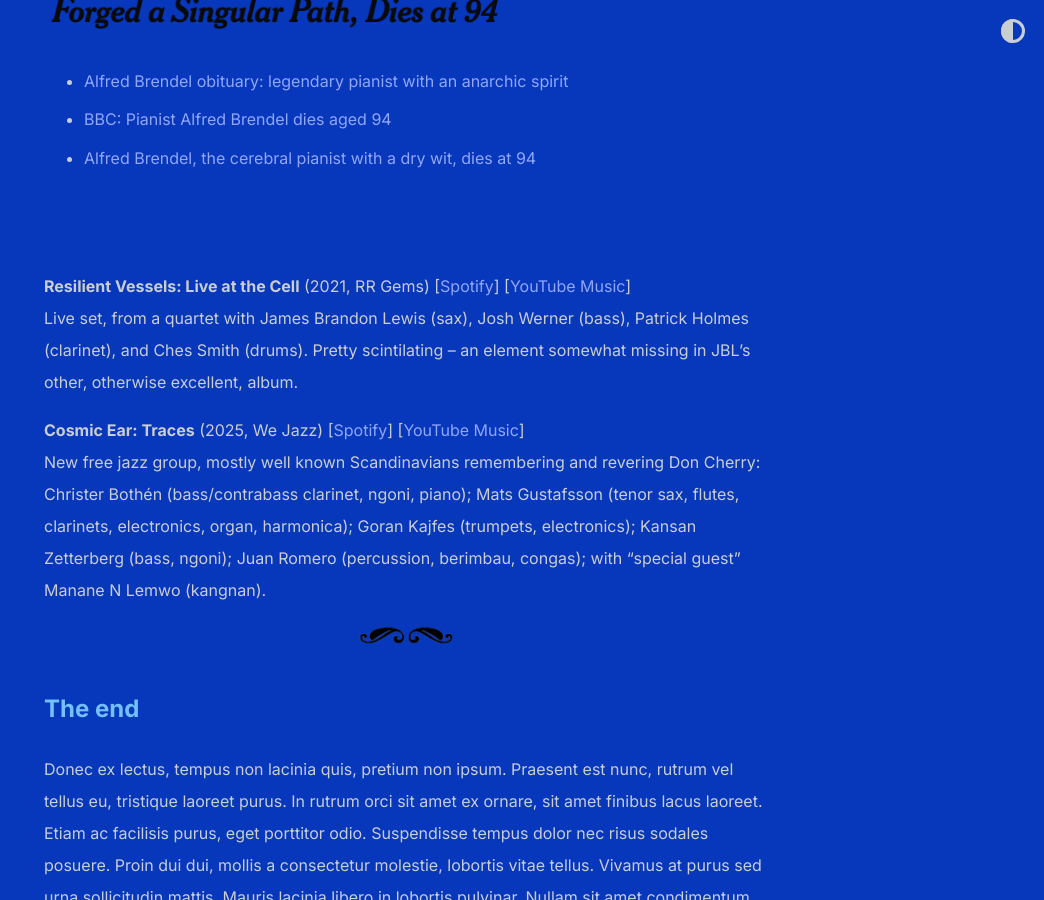
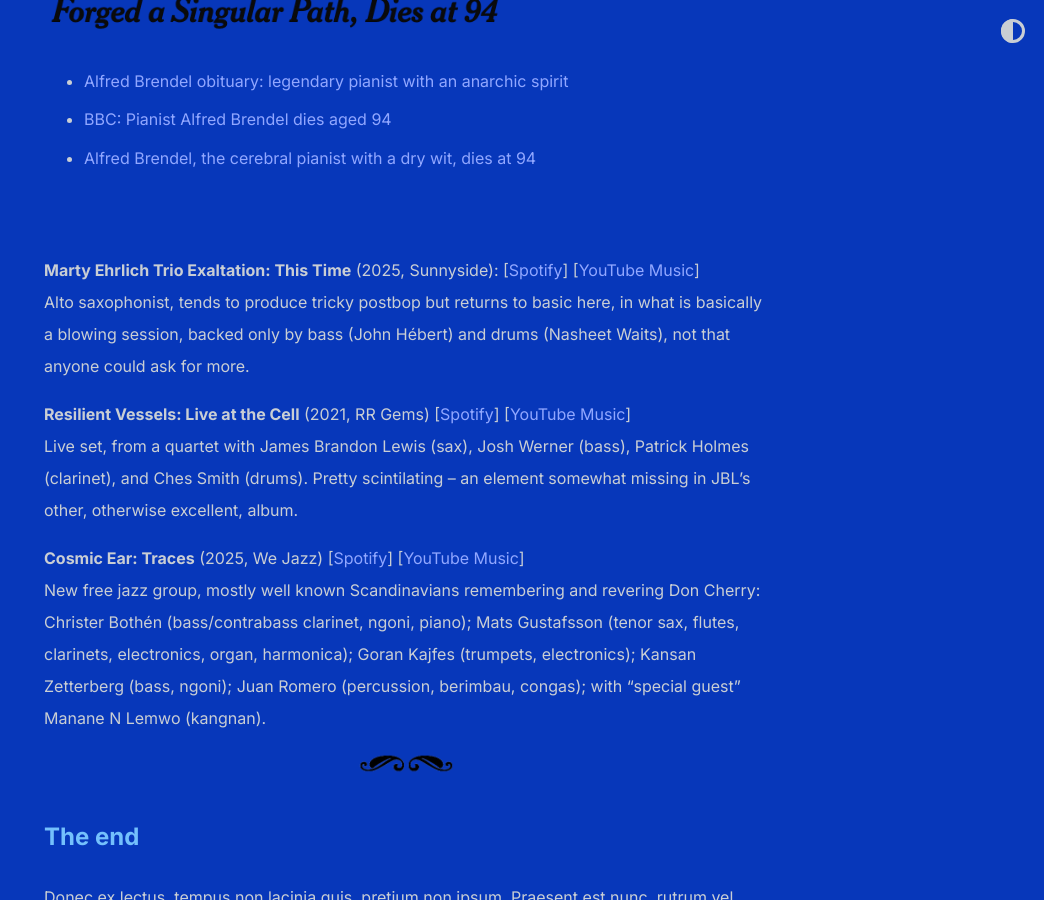
Before and after one commit to shihankanungo/shihankanungo.github.io, a Jekyll site: the page built from mop.md, in a window 1280 px wide and 900 px high, scrolled down 2853 px. Shown: the whole window, without its empty margins (236-1280 px from the left). Built offline with Jekyll 4.4.1, drawn with Linux system fonts in a browser that asks for light colours.

Commit message:
Update mop.md

```diff
--- a/mop.md
+++ b/mop.md
@@ -819,8 +819,9 @@ Isaac showed us around the campus and told us many interesting anecdotes. Mama t
 - [Alfred Brendel, the cerebral pianist with a dry wit, dies at 94](https://www.yourclassical.org/story/2025/06/17/npr-alfred-brendel-obituary)
 
 <br><br>
+**Marty Ehrlich Trio Exaltation: This Time** (2025, Sunnyside): \[[Spotify](https://open.spotify.com/album/2X8jItn6ZOL8UjbsA2rWJQ?si=7r8AiRu5TQiKuDrXvlJJnA)\] \[[YouTube Music](https://music.youtube.com/playlist?list=OLAK5uy_nMdc7bIE1QTaDd-o6HqnLKwO-qmDq3BT8&si=byf7O9KJYbyr75ai)\] <br> Alto saxophonist, tends to produce tricky postbop but returns to basic here, in what is basically a blowing session, backed only by bass (John Hébert) and drums (Nasheet Waits), not that anyone could ask for more.
 
-**Resilient Vessels: Live at the Cell** (2021, RR Gems) \[[Spotify](https://open.spotify.com/album/2X8jItn6ZOL8UjbsA2rWJQ?si=7r8AiRu5TQiKuDrXvlJJnA)\] \[[YouTube Music](https://music.youtube.com/playlist?list=OLAK5uy_muxnFcXW9egcyb0arjnleV3IhC9fEzBfk&si=IhTF6TMUORi8E5qO)\] <br>  Live set, from a quartet with James Brandon Lewis (sax), Josh Werner (bass), Patrick Holmes (clarinet), and Ches Smith (drums). Pretty scintilating -- an element somewhat missing in JBL's other, otherwise excellent, album.
+**Resilient Vessels: Live at the Cell** (2021, RR Gems) \[[Spotify](https://open.spotify.com/album/4EyYRRuzASU9dnAarEsqBB?si=LtLttD0aSRymDRIS2W90pQ)\] \[[YouTube Music](https://music.youtube.com/playlist?list=OLAK5uy_muxnFcXW9egcyb0arjnleV3IhC9fEzBfk&si=IhTF6TMUORi8E5qO)\] <br>  Live set, from a quartet with James Brandon Lewis (sax), Josh Werner (bass), Patrick Holmes (clarinet), and Ches Smith (drums). Pretty scintilating -- an element somewhat missing in JBL's other, otherwise excellent, album.
 
 **Cosmic Ear: Traces** (2025, We Jazz) \[[Spotify](https://open.spotify.com/album/5w9BePfYZwwK2aaXq3HnJt?si=VkKfQ_4zRbyjpuH4Fodwpw)\] \[[YouTube Music](https://music.youtube.com/playlist?list=OLAK5uy_mfbGTqJGsu1ETmAzqncoR99Li1xZX1Gwc&si=rv3Is-8Qstax6J2c)\] <br> New free jazz group, mostly well known Scandinavians remembering and revering Don Cherry: Christer Bothén (bass/contrabass clarinet, ngoni, piano); Mats Gustafsson (tenor sax, flutes, clarinets, electronics, organ, harmonica); Goran Kajfes (trumpets, electronics); Kansan Zetterberg (bass, ngoni); Juan Romero (percussion, berimbau, congas); with "special guest" Manane N Lemwo (kangnan).
 
```
